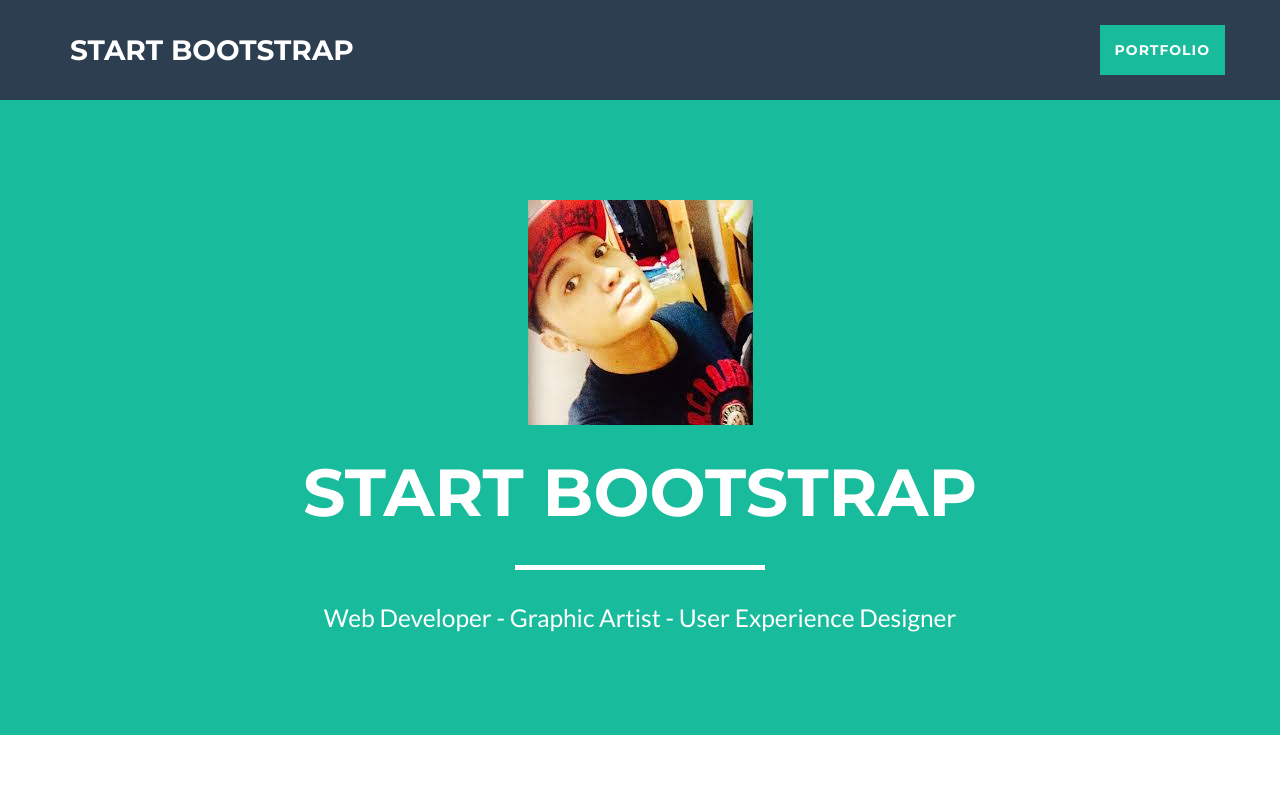
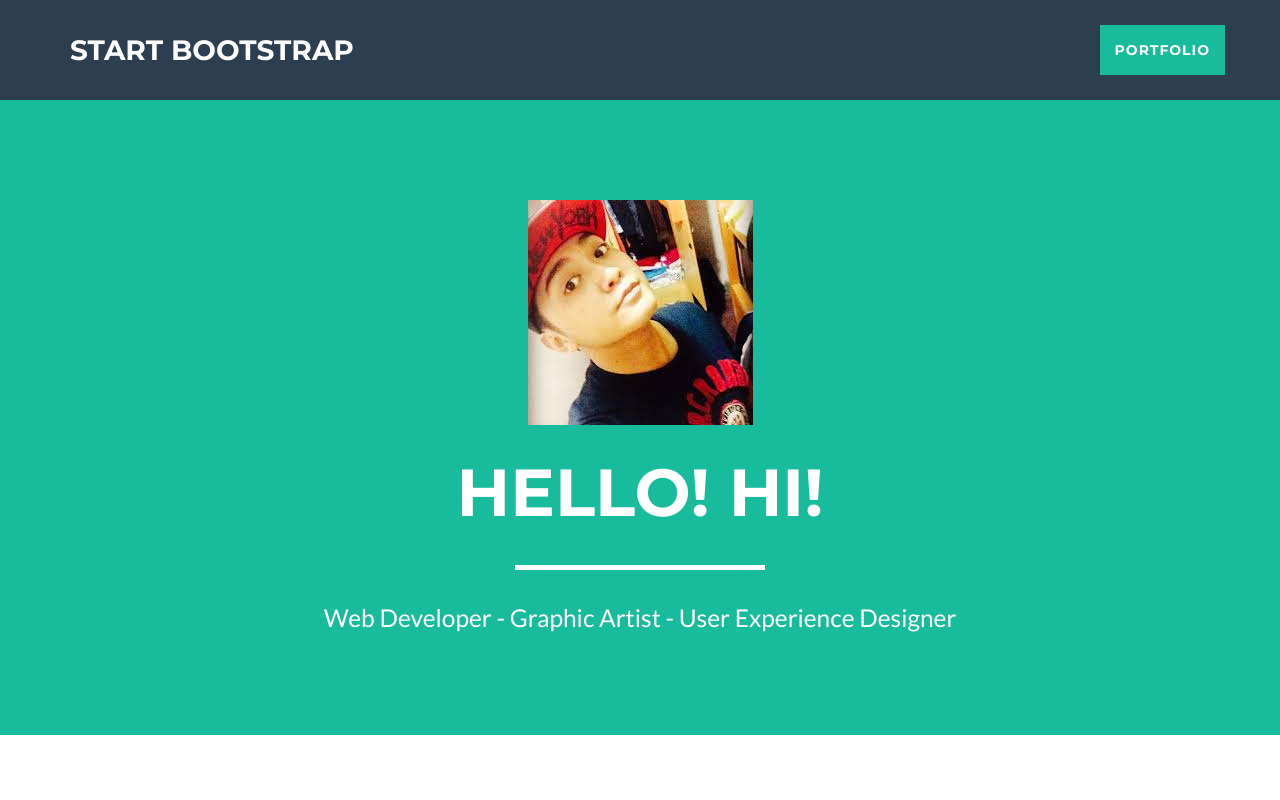
Before and after one commit to applepen322/testsite, a website: page index.html in a window 1280 px wide. Shown: the top 800 px of the page. Drawn offline with nearby package versions, Linux system fonts and the light colour scheme.

Commit message:
Update index.html

```diff
--- a/index.html
+++ b/index.html
@@ -9,7 +9,7 @@
     <meta name="description" content="">
     <meta name="author" content="">
 
-    <title>Freelancer - Start Bootstrap Theme</title>
+    <title>Freelancer - My Website</title>
 
     <!-- Bootstrap Core CSS -->
     <link href="vendor/bootstrap/css/bootstrap.min.css" rel="stylesheet">
@@ -68,7 +68,7 @@
                 <div class="col-lg-12">
                     <img class="img-responsive" src="img/profile.png" alt="">
                     <div class="intro-text">
-                        <span class="name">Start Bootstrap</span>
+                        <span class="name">Hello! Hi!</span>
                         <hr class="star-light">
                         <span class="skills">Web Developer - Graphic Artist - User Experience Designer</span>
                     </div>
```
